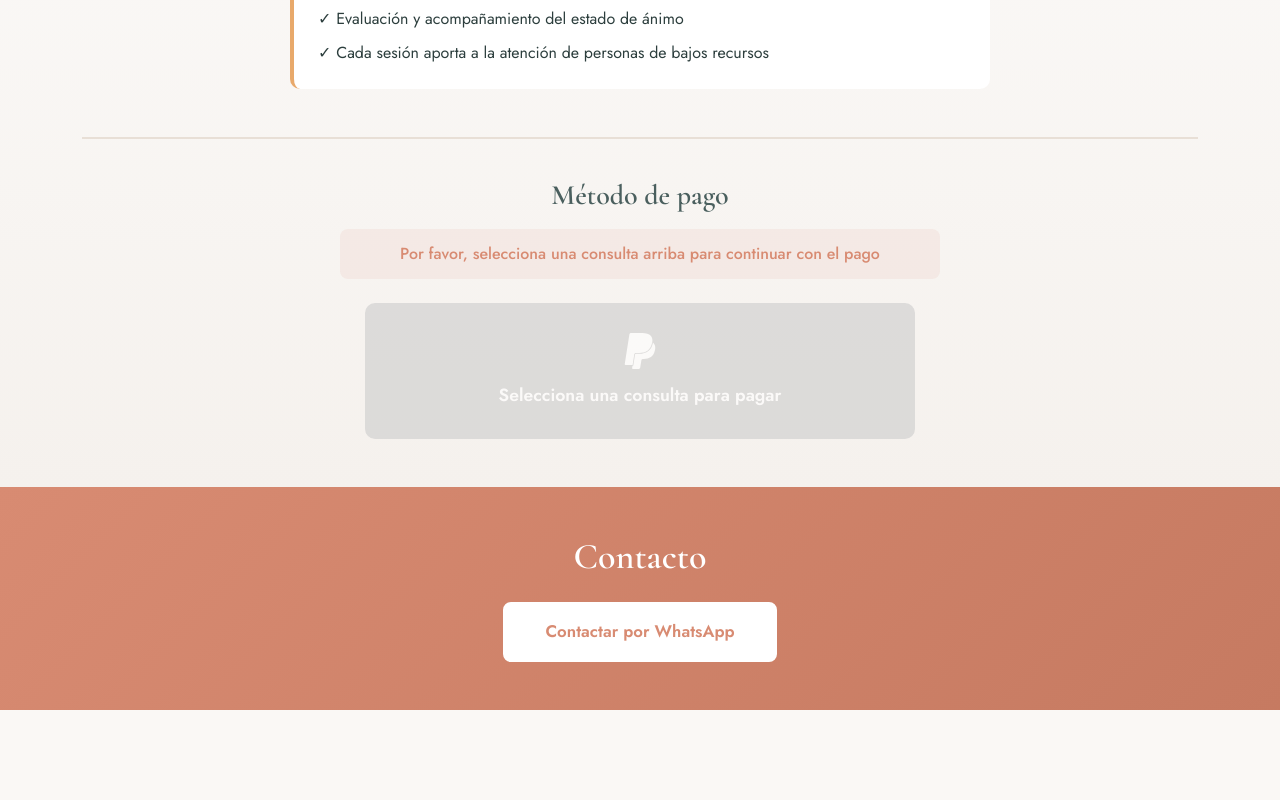
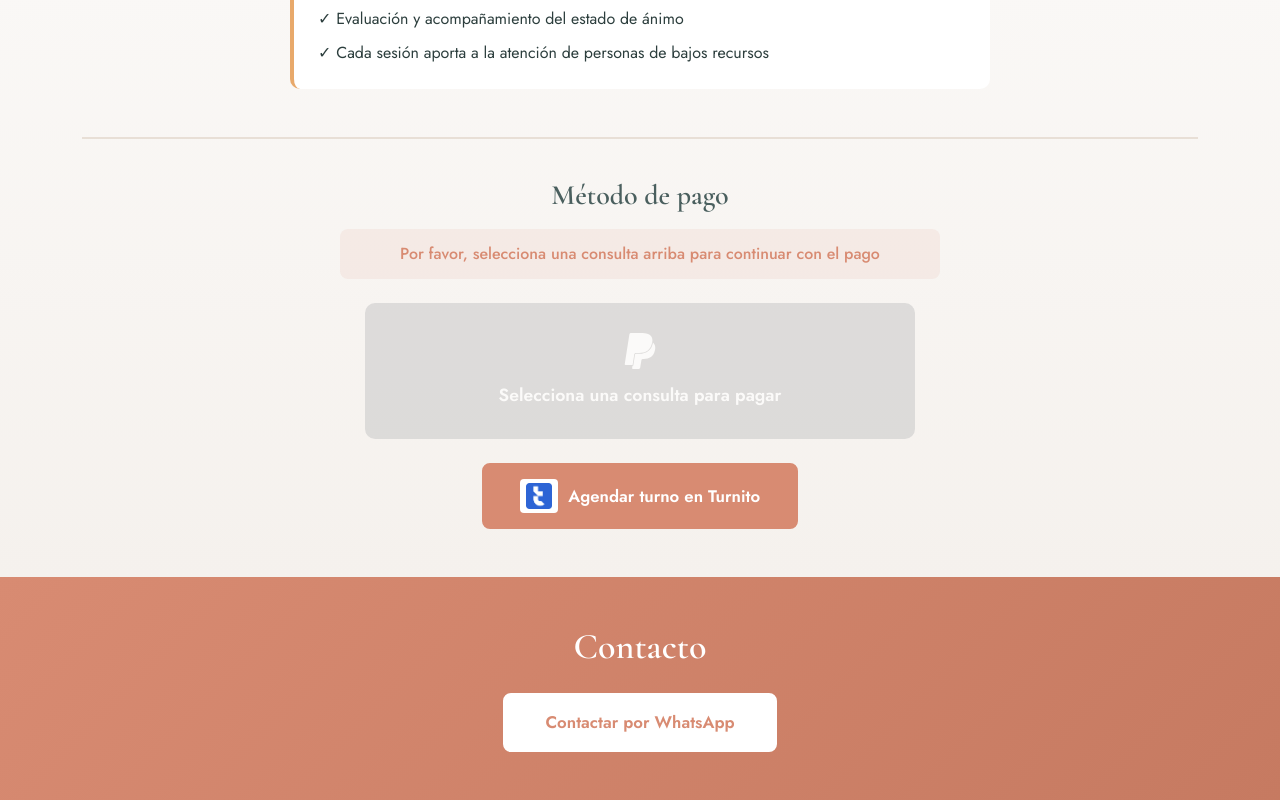
Before and after one commit to Consigli-Santino/rosanaesterlizi, a React (Vite) app: page / in a window 1280 px wide. Shown: the part 3539-4339 px from the top of the page. Before the commit the page ends 4249 px from the top, so only its background shows below. Built offline with nearby package versions, Linux system fonts and the light colour scheme.

Commit message:
add turnito

```diff
--- a/src/components/LandingPage.jsx
+++ b/src/components/LandingPage.jsx
@@ -1,6 +1,7 @@
 import React, { useState } from 'react';
 import { WhatsAppFloating } from './WhatsAppContact';
 import heroImg from '../../assets/mamafotolanding.jpeg';
+import turnitoLogo from '../../assets/turnito-logo.png';
 import './LandingPage.css';
 
 const LandingPage = () => {
@@ -280,6 +281,20 @@ const LandingPage = () => {
                                 Después de realizar el pago, envía el comprobante por WhatsApp para coordinar tu consulta.
                             </p>
                         )}
+
+                        <div className="text-center mt-4">
+                            <a
+                                href="https://turnito.app/c/rosanaesterlizi"
+                                className="btn-turnito"
+                                target="_blank"
+                                rel="noopener noreferrer"
+                            >
+                                <span className="turnito-logo-wrapper">
+                                    <img src={turnitoLogo} alt="Turnito" className="turnito-icon" />
+                                </span>
+                                Agendar turno en Turnito
+                            </a>
+                        </div>
                     </div>
                 </div>
             </section>
```
